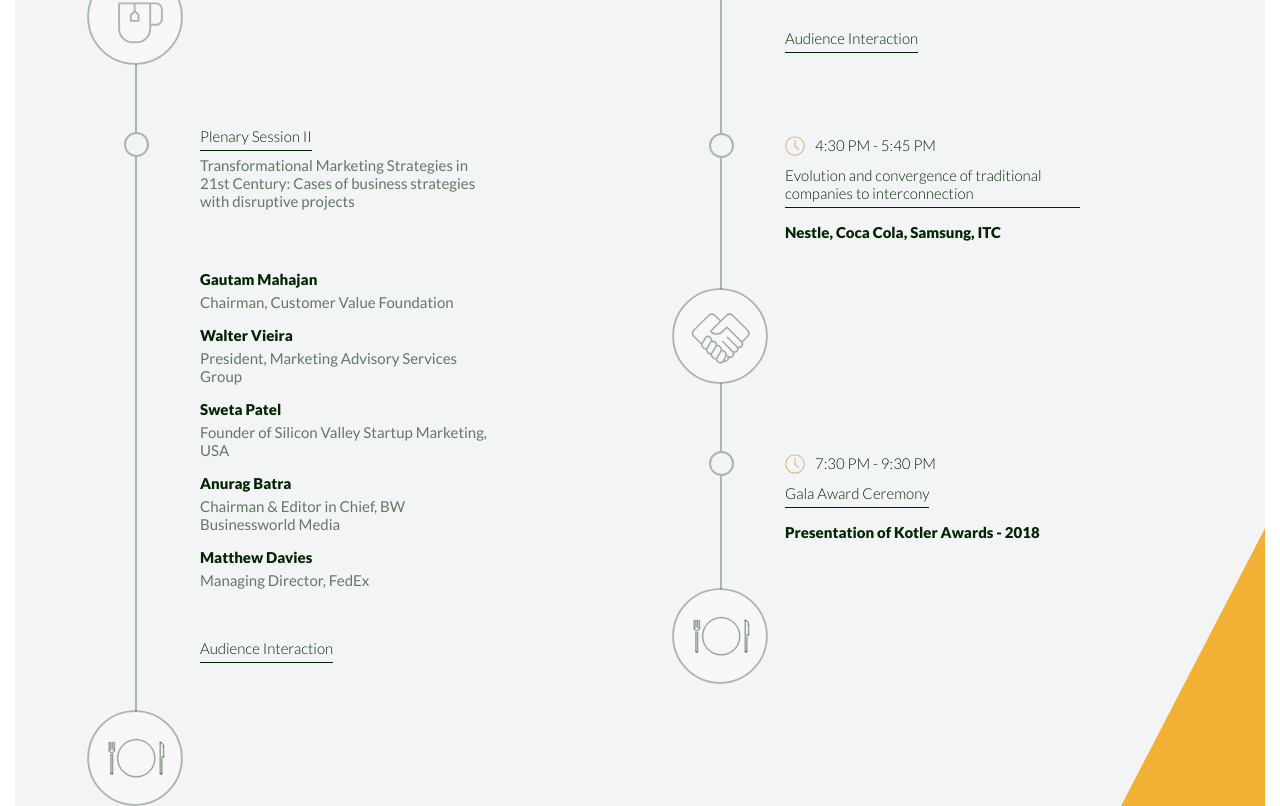
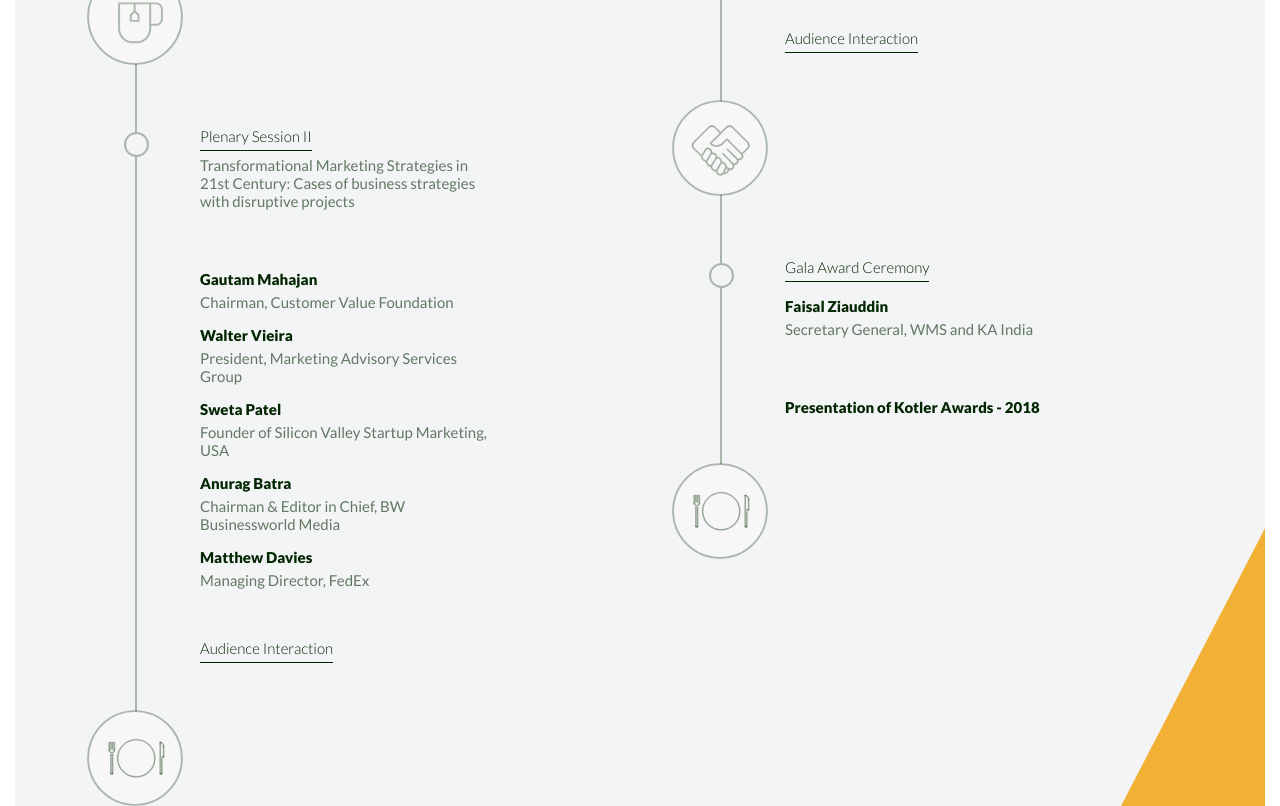
Before and after one commit to chandab0/wms, a website built with webpack: page src/index.html in a window 1280 px wide. Shown: the part 4097-4903 px from the top of the page. Built offline with nearby package versions, Linux system fonts and the light colour scheme; a script that the page names is missing.

Commit message:
Updated even schedule

```diff
--- a/src/index.html
+++ b/src/index.html
@@ -548,15 +548,6 @@
                                     <h4 class="schedule__container__session">Audience Interaction</h4>
                                 </div>
                             </div>
-                            <div class="container">
-                                <div class="content">
-                                    <h4 class="schedule__container__time">
-                                        <span class="time"></span>4:30 PM - 5:45 PM</h4>
-                                    <h4 class="schedule__container__session">Evolution and convergence of traditional
-                                        companies to interconnection</h4>
-                                    <h4 class="schedule__container__speaker">Nestle, Coca Cola, Samsung, ITC</h4>
-                                </div>
-                            </div>
                         </div>
 
                         <img class="icon-on-timeline" src="./img/networking.svg" alt="Networking Break">
@@ -564,9 +555,10 @@
                         <div class="timeline after-break">
                             <div class="container">
                                 <div class="content">
-                                    <h4 class="schedule__container__time">
-                                        <span class="time"></span>7:30 PM - 9:30 PM</h4>
                                     <h4 class="schedule__container__session">Gala Award Ceremony</h4>
+                                    <h4 class="schedule__container__speaker">Faisal Ziauddin</h4>
+                                    <h4 class="schedule__container__credentials">Secretary General, WMS and KA India</h4>
+                                    <div class="schedule__container__gap"></div>
                                     <h4 class="schedule__container__speaker">Presentation of Kotler Awards - 2018</h4>
                                 </div>
                             </div>
```
